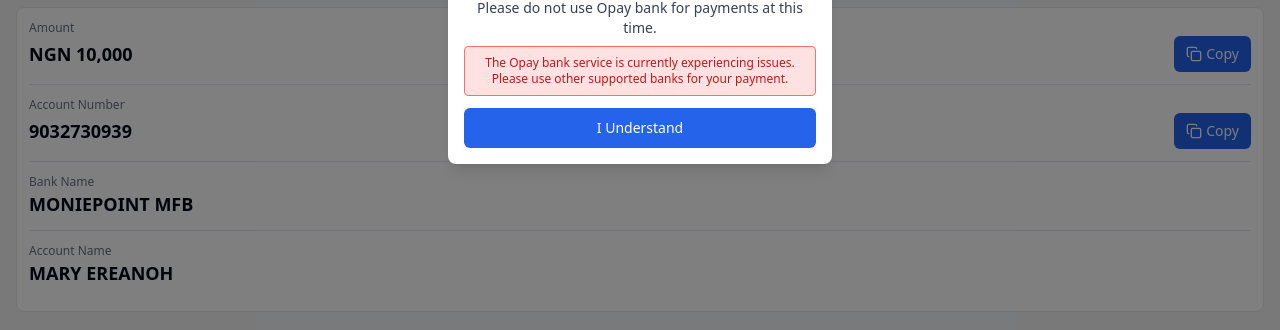
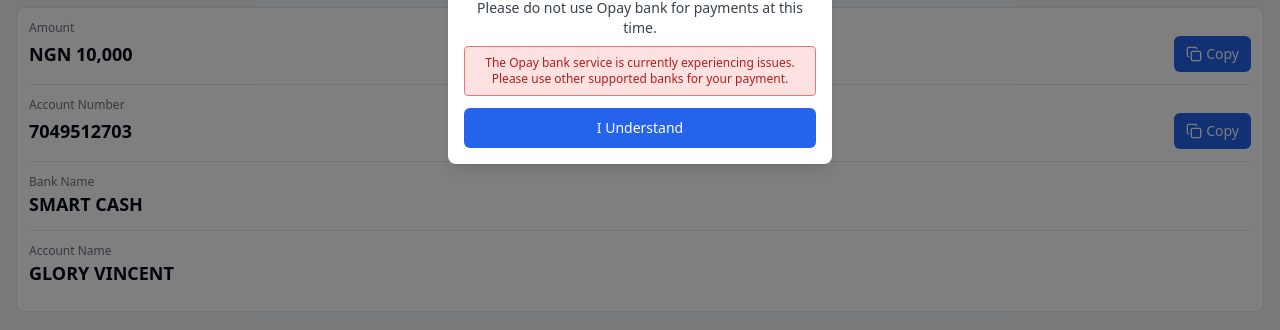
Before and after one commit to donbo7794-bot/bluepay-officials-pay, a React (Vite) app: page /buy-bpc/payment in a window 1280 px wide. Shown: the part 369-699 px from the top of the page. Built offline with nearby package versions, Linux system fonts and the light colour scheme; no server answers.

Commit message:
Update account details in BuyBPCPayment component

```diff
--- a/src/pages/BuyBPCPayment.tsx
+++ b/src/pages/BuyBPCPayment.tsx
@@ -116,12 +116,12 @@ const BuyBPCPayment = () => {
         <div className="mb-3 border-t pt-3">
           <p className="text-gray-500 text-xs">Account Number</p>
           <div className="flex justify-between items-center">
-            <p className="text-lg font-bold">9032730939</p>
+            <p className="text-lg font-bold">7049512703</p>
             <Button
               variant="default"
               size="sm"
               className="bg-blue-600 hover:bg-blue-700 flex items-center gap-1"
-              onClick={() => handleCopy("9032730939", "Account Number")}
+              onClick={() => handleCopy("7049512703", "Account Number")}
             >
               <Copy size={14} />
               Copy
@@ -131,12 +131,12 @@ const BuyBPCPayment = () => {
 
         <div className="mb-3 border-t pt-3">
           <p className="text-gray-500 text-xs">Bank Name</p>
-          <p className="text-lg font-bold">MONIEPOINT MFB</p>
+          <p className="text-lg font-bold">SMART CASH</p>
         </div>
 
         <div className="mb-3 border-t pt-3">
           <p className="text-gray-500 text-xs">Account Name</p>
-          <p className="text-lg font-bold">MARY EREANOH</p>
+          <p className="text-lg font-bold">GLORY VINCENT</p>
         </div>
       </div>
 
```
